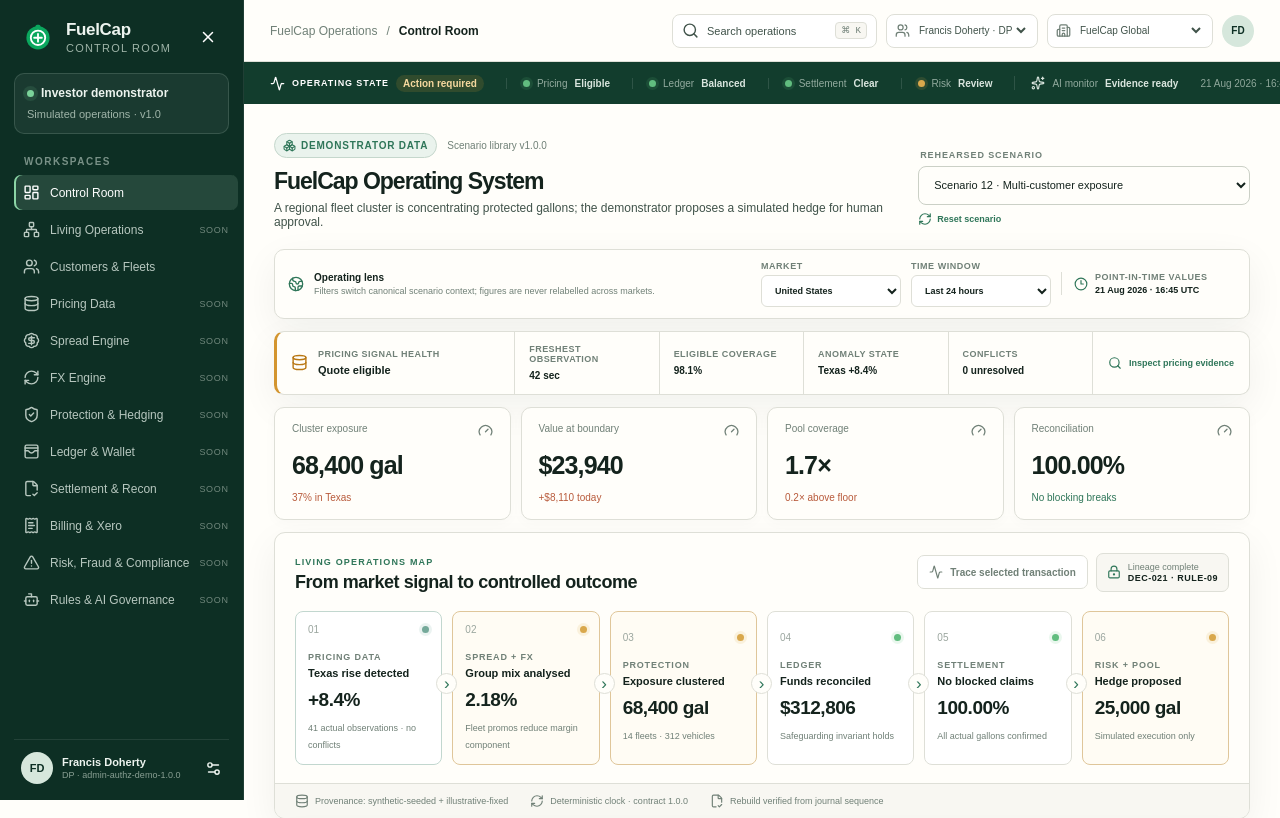
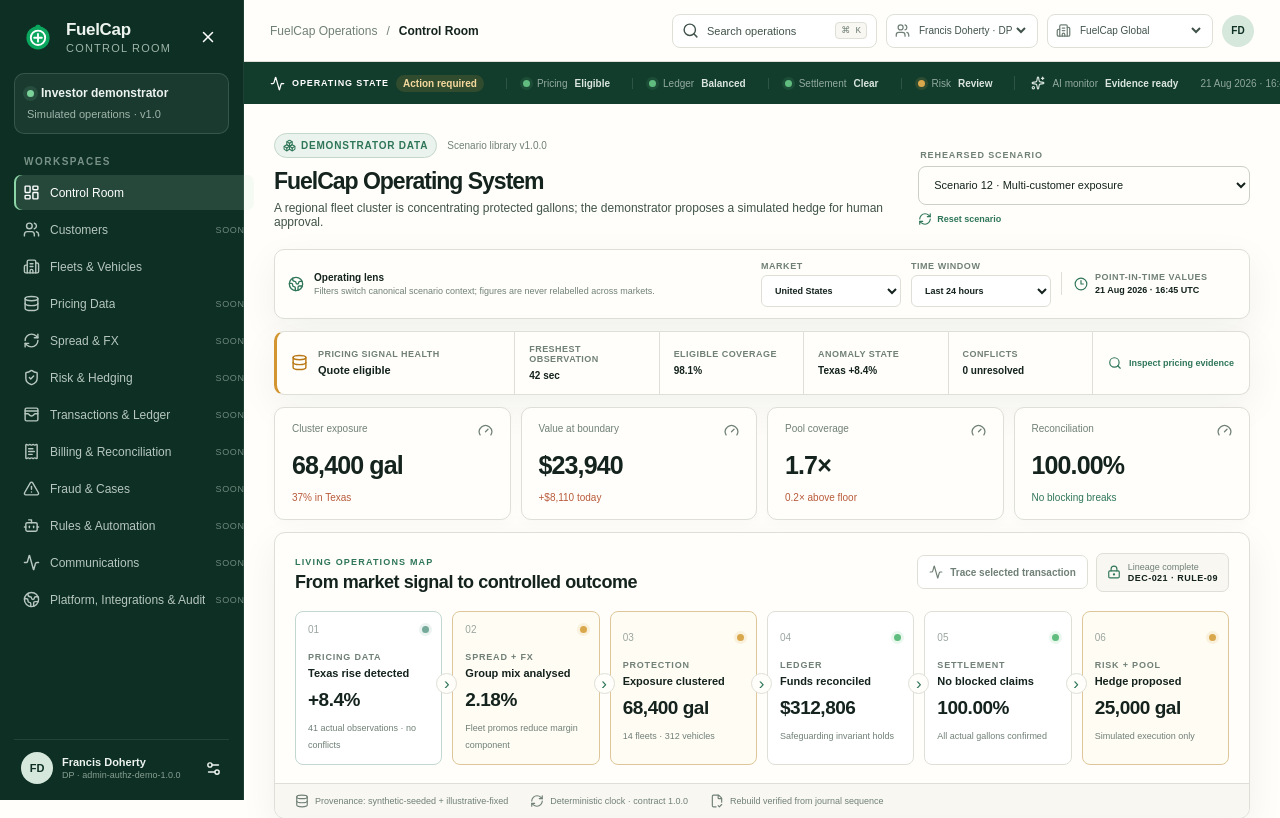
Before and after one commit to francis-nzi/fuel-cap, a Next.js app in the folder apps/admin/: page / in a window 1280 px wide. Shown: the top 818 px of the page. Built offline with nearby package versions, Linux system fonts and the light colour scheme; a web font is replaced by a local one.

Commit message:
refactor: align admin workspaces to DEC-063

```diff
--- a/apps/admin/app/api/demo/organisations/[organisationId]/fleet/route.ts
+++ b/apps/admin/app/api/demo/organisations/[organisationId]/fleet/route.ts
@@ -22,7 +22,7 @@ export async function GET(request: Request, context: { params: Promise<{ organis
     environment: environment(),
     activeOrganisationId,
     resourceOrganisationId: organisationId,
-    workspace: "customers-fleets",
+    workspace: "fleets-vehicles",
   });
   if (!decision.allowed) {
     return NextResponse.json({ error: "TENANT_CONTEXT_DENIED" }, { status: 403, headers: { "Cache-Control": "no-store" } });
--- a/apps/admin/components/control-room.tsx
+++ b/apps/admin/components/control-room.tsx
@@ -2,7 +2,6 @@
 
 import {
   Activity,
-  BadgeDollarSign,
   Bot,
   Boxes,
   Building2,
@@ -16,7 +15,6 @@ import {
   LockKeyhole,
   Menu,
   Clock3,
-  Network,
   PanelLeftClose,
   ReceiptText,
   RefreshCw,
@@ -38,17 +36,17 @@ import { FleetWorkspace } from "@/components/fleet-workspace";
 
 const workspaces: readonly { key: Workspace; label: string; icon: typeof LayoutDashboard; active?: boolean }[] = [
   { key: "control-room", label: "Control Room", icon: LayoutDashboard, active: true },
-  { key: "living-operations", label: "Living Operations", icon: Network },
-  { key: "customers-fleets", label: "Customers & Fleets", icon: Users },
+  { key: "customers", label: "Customers", icon: Users },
+  { key: "fleets-vehicles", label: "Fleets & Vehicles", icon: Building2 },
   { key: "pricing-data", label: "Pricing Data", icon: Database },
-  { key: "spread-engine", label: "Spread Engine", icon: BadgeDollarSign },
-  { key: "fx-engine", label: "FX Engine", icon: RefreshCw },
-  { key: "protection-hedging", label: "Protection & Hedging", icon: ShieldCheck },
-  { key: "ledger-wallet", label: "Ledger & Wallet", icon: WalletCards },
-  { key: "settlement-recon", label: "Settlement & Recon", icon: FileCheck2 },
-  { key: "billing-xero", label: "Billing & Xero", icon: ReceiptText },
-  { key: "risk-fraud-compliance", label: "Risk, Fraud & Compliance", icon: TriangleAlert },
-  { key: "rules-ai-governance", label: "Rules & AI Governance", icon: Bot },
+  { key: "spread-fx", label: "Spread & FX", icon: RefreshCw },
+  { key: "risk-hedging", label: "Risk & Hedging", icon: ShieldCheck },
+  { key: "transactions-ledger", label: "Transactions & Ledger", icon: WalletCards },
+  { key: "billing-reconciliation", label: "Billing & Reconciliation", icon: ReceiptText },
+  { key: "fraud-cases", label: "Fraud & Cases", icon: TriangleAlert },
+  { key: "rules-automation", label: "Rules & Automation", icon: Bot },
+  { key: "communications", label: "Communications", icon: Activity },
+  { key: "platform-integrations-audit", label: "Platform, Integrations & Audit", icon: Globe2 },
 ];
 
 type ApprovalState = "idle" | "reviewing" | "approved";
@@ -84,7 +82,7 @@ export function ControlRoom() {
   const memberOrganisations = demoOrganisations.filter(({ organisationId }) => principal.organisationIds.includes(organisationId));
   const allowedWorkspaceKeys = visibleWorkspaces(principal, authzEnvironment, activeOrganisationId, workspaces.map(({ key }) => key));
   const visibleNavigation = workspaces.filter(({ key }) => allowedWorkspaceKeys.includes(key));
-  const canInitiateHedge = authorize({ principal, environment: authzEnvironment, activeOrganisationId, workspace: "protection-hedging", verb: "initiate" }).allowed;
+  const canInitiateHedge = authorize({ principal, environment: authzEnvironment, activeOrganisationId, workspace: "risk-hedging", verb: "initiate" }).allowed;
   const runtime = useMemo(() => createScenarioRuntime(environment, scenarios.exposure.manifestId), [environment]);
   const [scenarioReady, setScenarioReady] = useState<ScenarioReady>(() => runtime.reset(scenarios.exposure.manifestId));
   const [resetState, setResetState] = useState<ResetState>("idle");
@@ -197,7 +195,7 @@ export function ControlRoom() {
   }
 
   function requestGovernedAction() {
-    const decision = evaluateGovernedAction({ principal, environment: authzEnvironment, activeOrganisationId, workspace: "protection-hedging", verb: "initiate", reconciled: true, priceValid: true, requiresStepUp: false, assurance: "standard" });
+    const decision = evaluateGovernedAction({ principal, environment: authzEnvironment, activeOrganisationId, workspace: "risk-hedging", verb: "initiate", reconciled: true, priceValid: true, requiresStepUp: false, assurance: "standard" });
     if (!decision.allowed) {
       setSecurityState("permission-denied");
       return;
@@ -290,7 +288,7 @@ export function ControlRoom() {
               <button className={`nav-item ${activeWorkspace === key ? "nav-item--active" : ""}`} key={label} type="button" onClick={() => { setActiveWorkspace(key); closeMobileNavigation(); }}>
                 <Icon size={17} />
                 <span>{label}</span>
-                {key !== "control-room" && key !== "customers-fleets" && <span className="nav-soon">Soon</span>}
+                {key !== "control-room" && key !== "fleets-vehicles" && <span className="nav-soon">Soon</span>}
               </button>
             ))}
           </div>
@@ -317,7 +315,7 @@ export function ControlRoom() {
           </div>
         </header>
 
-        {activeWorkspace === "customers-fleets" ? <FleetWorkspace organisationId={activeOrganisationId} /> : <>
+        {activeWorkspace === "fleets-vehicles" ? <FleetWorkspace organisationId={activeOrganisationId} /> : <>
         <section className="operating-strip" aria-label="Operating status">
           <div className="operating-strip__intro"><Activity size={15} /><strong>Operating state</strong><span className={`state-pill state-pill--${scenario.status.toLowerCase().replaceAll(" ", "-")}`}>{scenario.status}</span></div>
           <div className="strip-item"><StatusDot state="healthy" /><span>Pricing</span><strong>Eligible</strong></div>
--- a/packages/authz/src/index.ts
+++ b/packages/authz/src/index.ts
@@ -5,9 +5,9 @@ export type RoleCode = (typeof roleCodes)[number];
 export type Verb = "view" | "recommend" | "initiate" | "approve" | "execute" | "export";
 export type Environment = "demo" | "staging" | "production";
 export type Workspace =
-  | "control-room" | "living-operations" | "customers-fleets" | "pricing-data"
-  | "spread-engine" | "fx-engine" | "protection-hedging" | "ledger-wallet"
-  | "settlement-recon" | "billing-xero" | "risk-fraud-compliance" | "rules-ai-governance";
+  | "control-room" | "customers" | "fleets-vehicles" | "pricing-data"
+  | "spread-fx" | "risk-hedging" | "transactions-ledger" | "billing-reconciliation"
+  | "fraud-cases" | "rules-automation" | "communications" | "platform-integrations-audit";
 
 export type Organisation = Readonly<{
   organisationId: string;
@@ -47,27 +47,27 @@ const VRIA = ["view", "recommend", "initiate", "approve"] as const;
 const ALL = ["view", "recommend", "initiate", "approve", "execute", "export"] as const;
 const viewAll: Record<Workspace, readonly Verb[]> = {
   "control-room": V,
-  "living-operations": V,
-  "customers-fleets": V,
+  "customers": V,
+  "fleets-vehicles": V,
   "pricing-data": V,
-  "spread-engine": V,
-  "fx-engine": V,
-  "protection-hedging": V,
-  "ledger-wallet": V,
-  "settlement-recon": V,
-  "billing-xero": V,
-  "risk-fraud-compliance": V,
-  "rules-ai-governance": V,
+  "spread-fx": V,
+  "risk-hedging": V,
+  "transactions-ledger": V,
+  "billing-reconciliation": V,
+  "fraud-cases": V,
+  "rules-automation": V,
+  "communications": V,
+  "platform-integrations-audit": V,
 };
 
 const baseline: Record<RoleCode, Partial<Record<Workspace, readonly Verb[]>>> = {
-  PA: { "control-room": VR, "living-operations": VR, "customers-fleets": ["view", "initiate"], "pricing-data": V, "spread-engine": V, "fx-engine": V, "protection-hedging": V, "ledger-wallet": V, "settlement-recon": V, "billing-xero": V, "risk-fraud-compliance": V, "rules-ai-governance": ["view", "initiate", "approve"] },
-  OP: { "control-room": VRI, "living-operations": VRI, "customers-fleets": VRI, "pricing-data": V, "spread-engine": V, "fx-engine": V, "protection-hedging": VR, "ledger-wallet": VRI, "settlement-recon": VRI, "billing-xero": ["view", "initiate"], "risk-fraud-compliance": ["view", "initiate"], "rules-ai-governance": VR },
-  RT: { "control-room": VRI, "living-operations": VRI, "customers-fleets": V, "pricing-data": VRIA, "spread-engine": VRIA, "fx-engine": VRIA, "protection-hedging": ALL, "ledger-wallet": V, "settlement-recon": VR, "billing-xero": V, "risk-fraud-compliance": VR, "rules-ai-governance": VRIA },
-  FR: { "control-room": VRI, "living-operations": VR, "customers-fleets": V, "pricing-data": V, "spread-engine": VR, "fx-engine": VR, "protection-hedging": VR, "ledger-wallet": VRIA, "settlement-recon": ALL, "billing-xero": ALL, "risk-fraud-compliance": V, "rules-ai-governance": VRI },
-  CF: { "control-room": VRI, "living-operations": VR, "customers-fleets": VRIA, "pricing-data": V, "spread-engine": V, "fx-engine": V, "protection-hedging": VR, "ledger-wallet": V, "settlement-recon": V, "billing-xero": V, "risk-fraud-compliance": ALL, "rules-ai-governance": VRIA },
-  CS: { "control-room": V, "living-operations": V, "customers-fleets": VRI, "pricing-data": V, "ledger-wallet": V, "settlement-recon": V, "billing-xero": V, "risk-fraud-compliance": ["view", "initiate"], "rules-ai-governance": V },
-  DI: { "control-room": VRI, "living-operations": VRI, "customers-fleets": V, "pricing-data": ["view", "recommend", "initiate", "execute"], "spread-engine": V, "fx-engine": V, "protection-hedging": V, "ledger-wallet": V, "settlement-recon": V, "billing-xero": V, "risk-fraud-compliance": V, "rules-ai-governance": VRI },
+  PA: { "control-room": VR, "customers": ["view", "initiate"], "fleets-vehicles": ["view", "initiate"], "pricing-data": V, "spread-fx": V, "risk-hedging": V, "transactions-ledger": V, "billing-reconciliation": V, "fraud-cases": V, "rules-automation": ["view", "initiate"], "communications": V, "platform-integrations-audit": VRIA },
+  OP: { "control-room": VRI, "customers": VRI, "fleets-vehicles": VRI, "pricing-data": V, "spread-fx": V, "risk-hedging": VR, "transactions-ledger": VRI, "billing-reconciliation": ["view", "initiate"], "fraud-cases": ["view", "initiate"], "rules-automation": VR, "communications": VRI, "platform-integrations-audit": V },
+  RT: { "control-room": VRI, "customers": V, "fleets-vehicles": V, "pricing-data": VRIA, "spread-fx": VRIA, "risk-hedging": ALL, "transactions-ledger": V, "billing-reconciliation": V, "fraud-cases": VR, "rules-automation": VRIA, "communications": V, "platform-integrations-audit": V },
+  FR: { "control-room": VRI, "customers": V, "fleets-vehicles": V, "pricing-data": V, "spread-fx": VR, "risk-hedging": VR, "transactions-ledger": VRIA, "billing-reconciliation": ALL, "fraud-cases": V, "rules-automation": VRI, "communications": V, "platform-integrations-audit": V },
+  CF: { "control-room": VRI, "customers": VRIA, "fleets-vehicles": VRIA, "pricing-data": V, "spread-fx": V, "risk-hedging": VR, "transactions-ledger": V, "billing-reconciliation": V, "fraud-cases": ALL, "rules-automation": VRIA, "communications": VRIA, "platform-integrations-audit": V },
+  CS: { "control-room": V, "customers": VRI, "fleets-vehicles": VRI, "pricing-data": V, "transactions-ledger": V, "billing-reconciliation": V, "fraud-cases": ["view", "initiate"], "rules-automation": V, "communications": VRI },
+  DI: { "control-room": VRI, "customers": V, "fleets-vehicles": V, "pricing-data": ["view", "recommend", "initiate", "execute"], "spread-fx": V, "risk-hedging": V, "transactions-ledger": V, "billing-reconciliation": V, "fraud-cases": V, "rules-automation": VRI, "communications": V, "platform-integrations-audit": ["view", "recommend", "initiate", "approve", "execute"] },
   AU: viewAll,
   DP: viewAll,
 };
```
Also changed, not shown: 1 other file (tests, documents, lock files or other folders).
